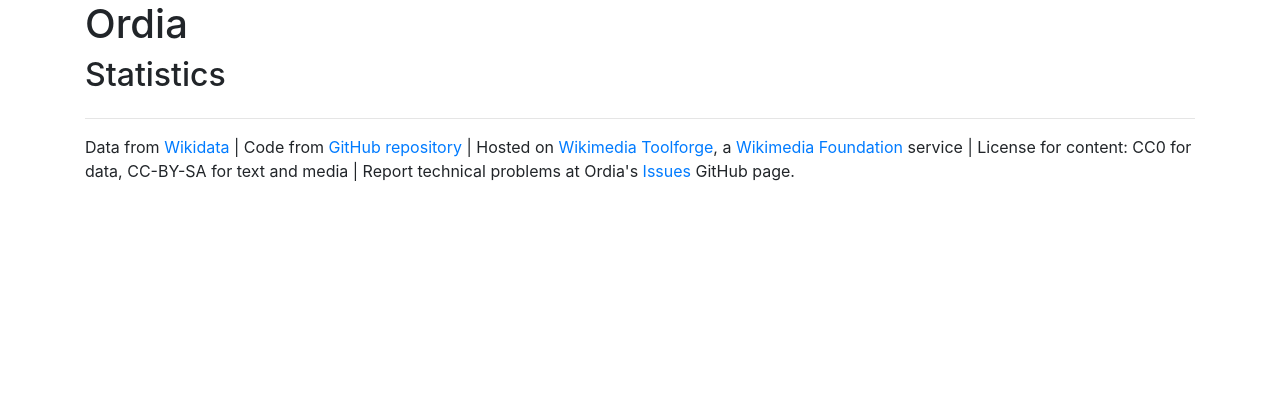
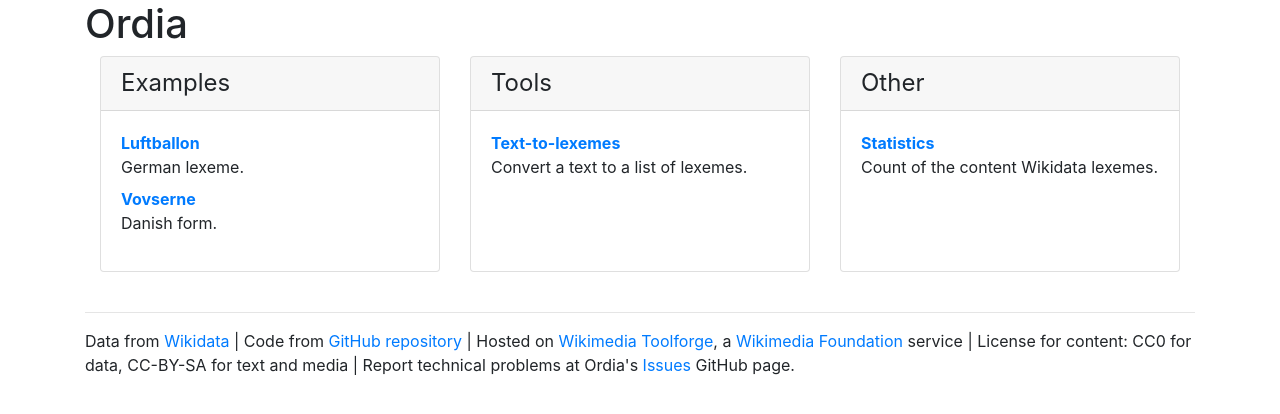
Before and after one commit to fnielsen/ordia, a Flask app: page / in a window 1280 px wide. Shown: the part 80-494 px from the top of the page. Run offline with Flask 2, Linux system fonts and the light colour scheme; some libraries are stand-ins or nearby versions.

Commit message:
Add statistics page and change index page

```diff
--- a/ordia/app/templates/index.html
+++ b/ordia/app/templates/index.html
@@ -1,51 +1,4 @@
 {% extends "base.html" %}
-
-{% block scripts %}
-{{super()}}
-
-<script type="text/javascript">
- statisticsSparql = `
-SELECT
-  ?description
-  ?value
-WHERE {
-  {
-    { SELECT (COUNT(*) AS ?value) { [] a ontolex:LexicalEntry . } }
-    BIND("Number of lexemes" AS ?description)
-  }
-  UNION
-  {
-    { SELECT (COUNT(*) AS ?value) { [] dct:language [] . } }
-    BIND("Number of language links (dct:language)" AS ?description)
-  }
-  UNION
-  {
-    { SELECT (COUNT(*) AS ?value) { [] a ontolex:Form . } }
-    BIND("Number of forms" AS ?description)
-  }
-  UNION
-  {
-    { SELECT (COUNT(*) AS ?value) { [] a ontolex:LexicalSense . } }
-    BIND("Number of senses (a ontolex:LexicalSense)" AS ?description)
-  }
-  UNION
-  {
-    { SELECT (COUNT(*) AS ?value) { [] ontolex:sense [] . } }
-    BIND("Number of sense links (ontolex:sense)" AS ?description)
-  }
-}
-`
-
- $(document).ready(function() {
-     sparqlToDataTable(statisticsSparql, "#statistics",
-		       options={
-			   paging: false,
-		       });
-  });
-
-</script>
-
-{% endblock %}
 
 
 {% block page_content %}
@@ -55,9 +8,58 @@
 
   <h1>Ordia</h1>
 
-  <h2>Statistics</h2>
 
-  <table class="table table-hover" id="statistics"></table>
+
+<div class="container">
+
+    <div class="card-deck mb-3">
+	<div class="card mb-4 box-shadow">
+
+            <div class="card-header">
+		<h4 class="my-0 font-weight-normal">Examples</h4>
+            </div>
+            <div class="card-body">
+		<dl>
+		    <dt><a href="L99">Luftballon</a></dt>
+		    <dd>
+			German lexeme.
+		    </dd>
+
+		    <dt><a href="L128-F3">Vovserne</a></dt>
+		    <dd>
+			Danish form.
+		    </dd>
+		</dl>
+            </div>
+
+	</div>
+
+        <div class="card mb-4 box-shadow">
+	    <div class="card-header">
+		<h4 class="my-0 font-weight-normal">Tools</h4>
+	    </div>
+	    <div class="card-body">
+		<dl>
+		    <dt><a href="text-to-lexemes">Text-to-lexemes</a></dt>
+		    <dd>Convert a text to a list of lexemes.</dd>
+		</dl>
+	    </div>
+        </div>
+
+        <div class="card mb-4 box-shadow">
+	    <div class="card-header">
+		<h4 class="my-0 font-weight-normal">Other</h4>
+	    </div>
+	    <div class="card-body">
+		<dl>
+		    <dt><a href="statistics/">Statistics</a></dt>
+		    <dd>Count of the content Wikidata lexemes.</dd>
+		</dl>
+
+	    </div>
+        </div>
+    </div>
+</div>
 
 
 </div>
--- a/ordia/app/views.py
+++ b/ordia/app/views.py
@@ -285,6 +285,19 @@
                            query=query, search_results=search_results)
 
 
+@main.route("/statistics/")
+def show_statistics():
+    """Render webpage for statistics.
+
+    Returns
+    -------
+    html : str
+        Rendered HTML.
+
+    """
+    return render_template("statistics.html")
+
+
 @main.route('/text-to-lexemes', methods=['POST', 'GET'])
 def show_text_to_lexemes():
     """Return HTML page for text-to-lexemes query.
```
Also changed, not shown: ordia/app/templates/statistics.html (added, +89 -0 lines).
